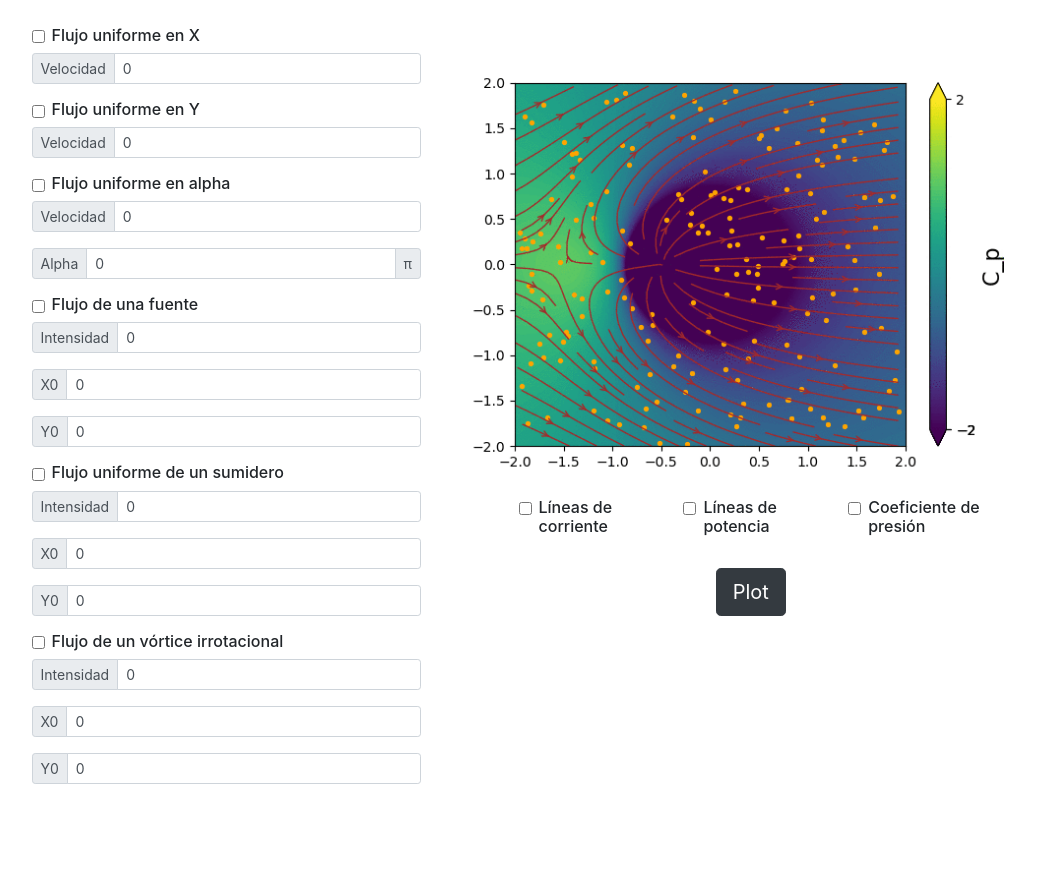
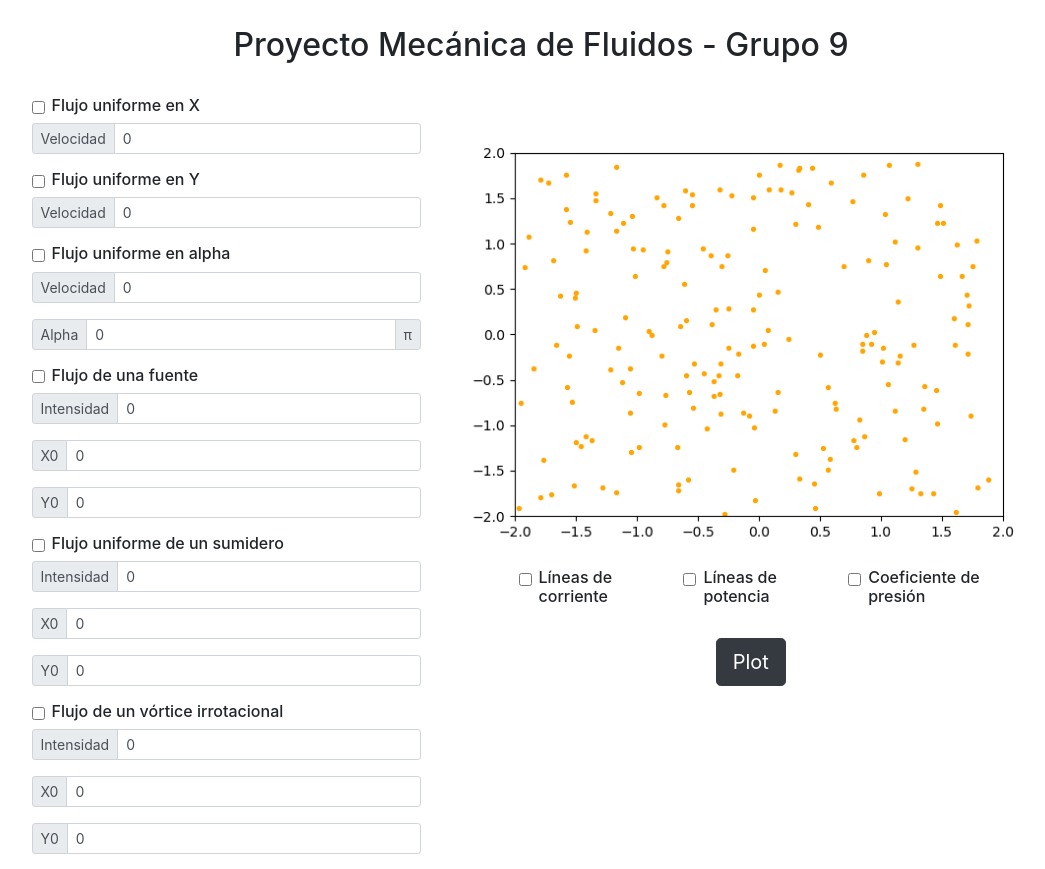
Before and after one commit to cacosandon/stream-interface, a Flask app: page / in a window 1280 px wide. Shown: the top 869 px of the page, without its empty margins (99-1144 px from the left). Before the commit the page ends 784 px from the top, so only its background shows below. Run offline with Flask 2, Linux system fonts and the light colour scheme; parts of the project's set-up code (start-up, migrations or seed data) failed here and were passed over; some libraries are stand-ins or nearby versions.

Commit message:
Adding interface ready

```diff
--- a/templates/plot.html
+++ b/templates/plot.html
@@ -5,10 +5,15 @@
     <script src="//code.jquery.com/jquery-1.11.1.min.js"></script>
     <script src="{{ url_for('static', filename='scripts/plt.js') }}"></script>
     <link rel="stylesheet" href="{{ url_for('static', filename='css/app.css') }}">
+    <title>Grupo 9 - Mecánica de Fluidos</title>
 </head>
+
+
 
 <body>
     <div class="big-container">
+        <h2 style="text-align: center;">Proyecto Mecánica de Fluidos - Grupo 9</h2>
+        <br>
         <form method="POST" action="/">
         <div class="row justify-content-center">
           <div class="col-4">
```
Also changed, not shown: static/img/line.gif.
